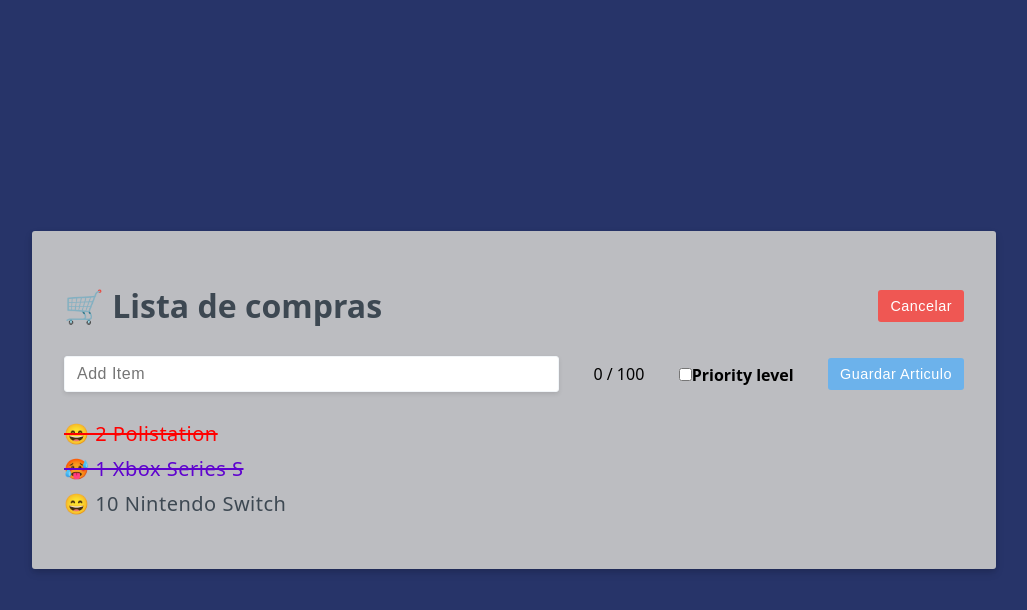
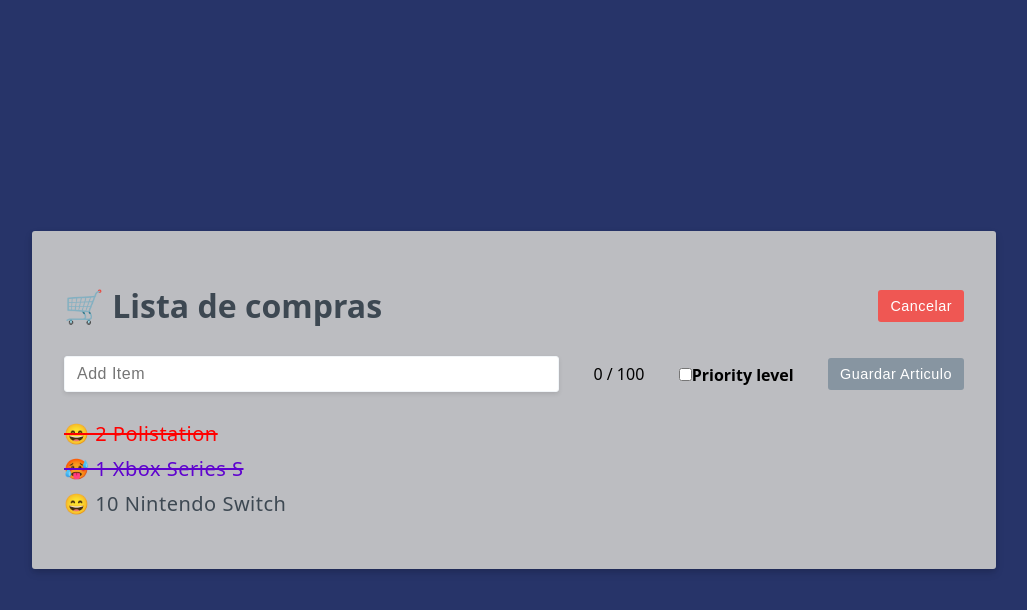
Before and after one commit to HugoBzn/shoppingcart-capi-delete, a Vue app: page / in a window 1280 px wide. Both pictures are taken after a click on the button "Agregar articulo". Shown: the top 610 px of the page, without its empty margins (126-1153 px from the left). Built offline with nearby package versions, Linux system fonts and the light colour scheme.

Commit message:
Disable input when input is empty

```diff
--- a/src/App.vue
+++ b/src/App.vue
@@ -88,7 +88,13 @@
       <input type="checkbox" v-model="newItemHighPriority" />
       <strong>Priority level</strong>
     </label>
-    <button @click="saveItem" class="btn btn-primary">Guardar Articulo</button>
+    <button
+      :disabled="newItem.length < 3"
+      @click="saveItem"
+      class="btn btn-primary"
+    >
+      Guardar Articulo
+    </button>
   </div>
 
   <!-- En caso de que no haya articulos que mostrar -->
```
